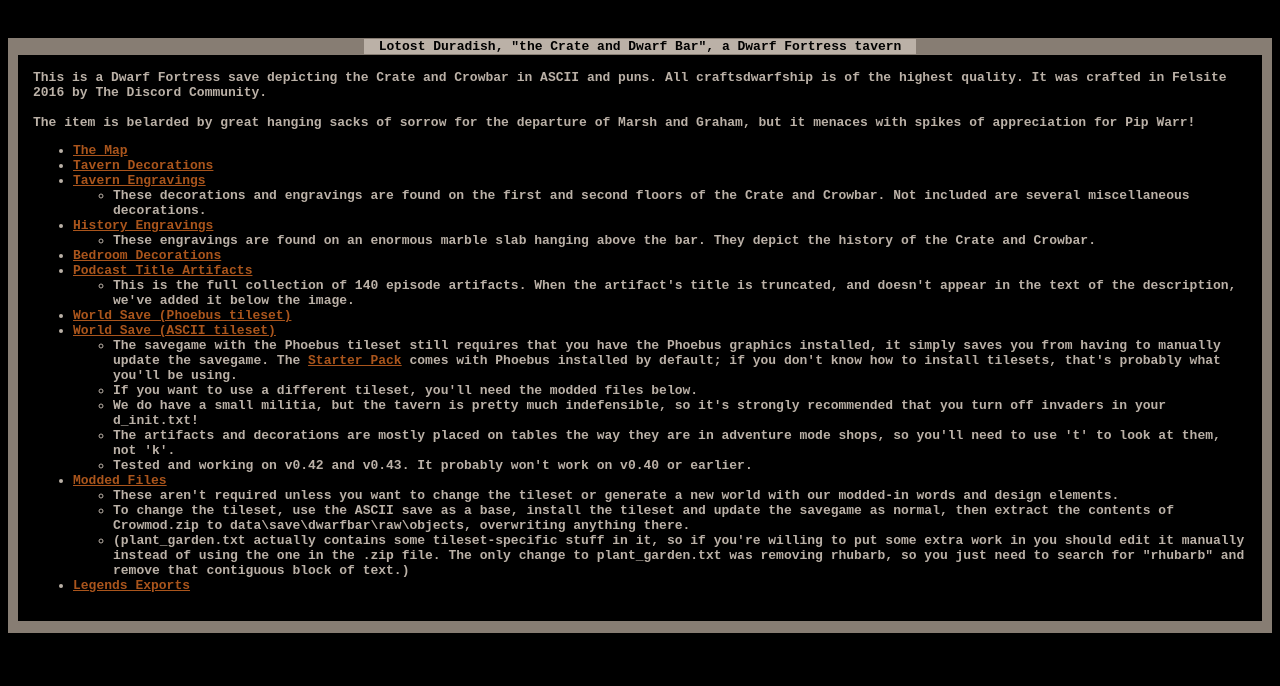
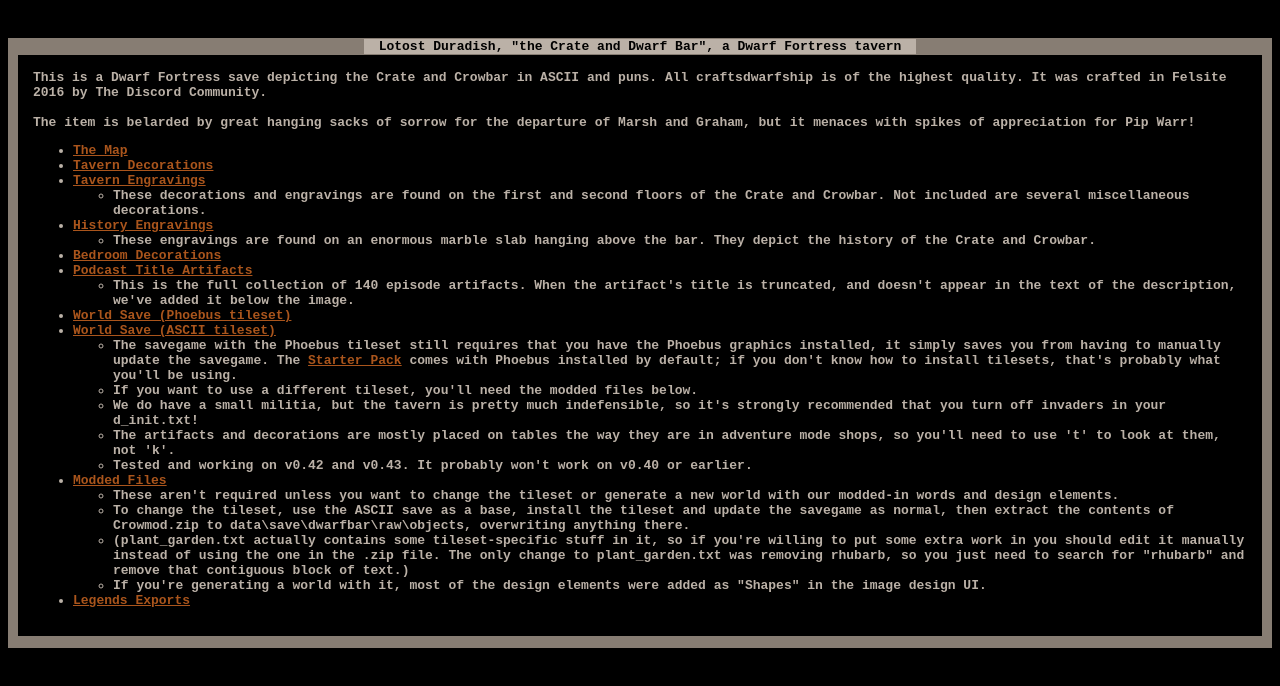
Before and after one commit to kane-t/crateanddwarfbar, a plain HTML site: page index.html in a window 1280 px wide. Drawn offline with Linux system fonts and the light colour scheme.

Commit message:
lol one more

```diff
--- a/index.html
+++ b/index.html
@@ -48,6 +48,7 @@ The item is belarded by great hanging sacks of sorrow for the departure of Marsh
 	<li>These aren't required unless you want to change the tileset or generate a new world with our modded-in words and design elements.</li>
 	<li>To change the tileset, use the ASCII save as a base, install the tileset and update the savegame as normal, then extract the contents of Crowmod.zip to data\save\dwarfbar\raw\objects, overwriting anything there.</li>
 	<li>(plant_garden.txt actually contains some tileset-specific stuff in it, so if you're willing to put some extra work in you should edit it manually instead of using the one in the .zip file.  The only change to plant_garden.txt was removing rhubarb, so you just need to search for "rhubarb" and remove that contiguous block of text.)</li>
+	<li>If you're generating a world with it, most of the design elements were added as "Shapes" in the image design UI.</li>
 	</ul>
 </li>
 <li><a href="Dwarf Bar Legends.zip">Legends Exports</a></li>
```
